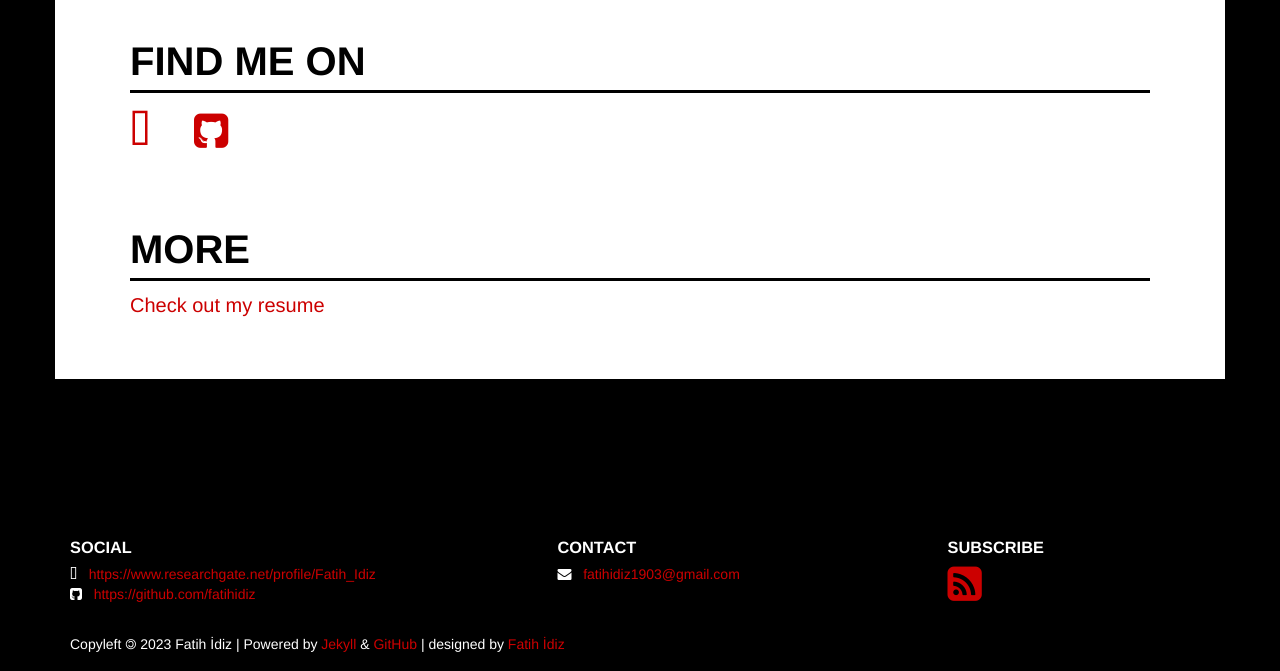
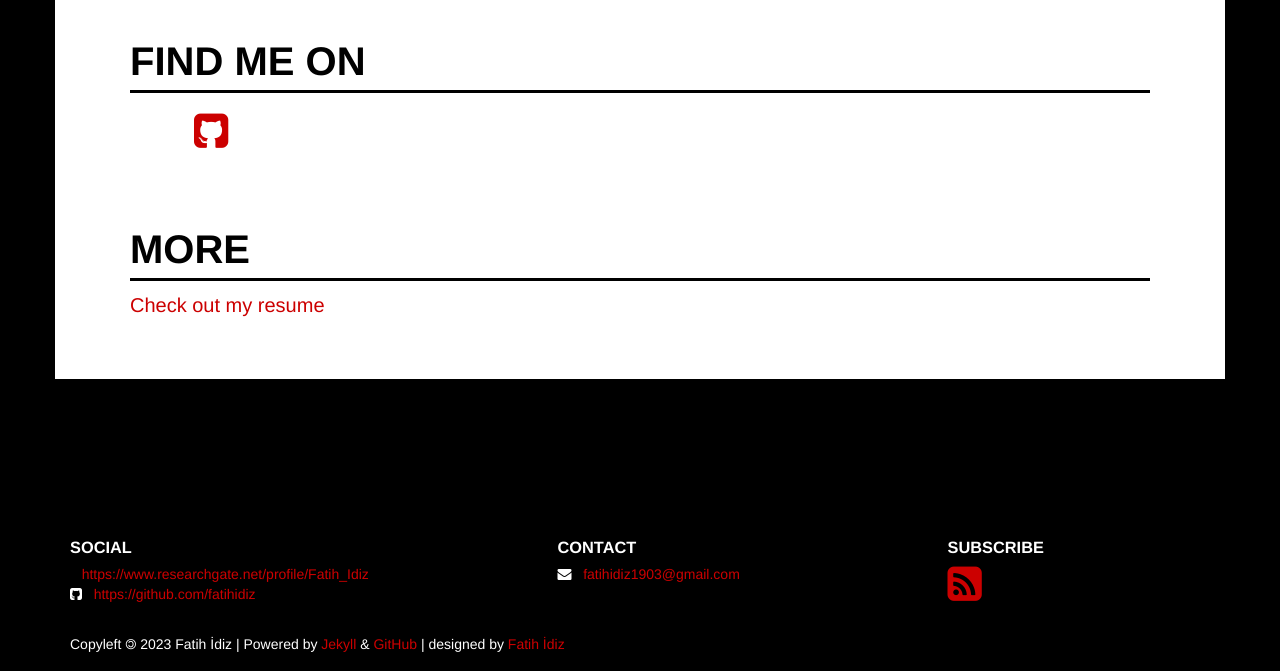
Before and after one commit to fatihidiz/fatihidiz-unifreak.github.io, a Jekyll site: the page built from about/index.html, in a window 1280 px wide. Shown: the part 704-1375 px from the top of the page. Built offline with Jekyll 4.4.1, drawn with Linux system fonts in a browser that asks for light colours.

Commit message:
Update font-awesome.scss

```diff
--- a/_sass/font/font-awesome.scss
+++ b/_sass/font/font-awesome.scss
@@ -2024,6 +2024,3 @@
 .fa-fonticons:before {
   content: "\f280";
 }
-.fa-researchgate:before {
-  content: "\f4f8";
-}
```
